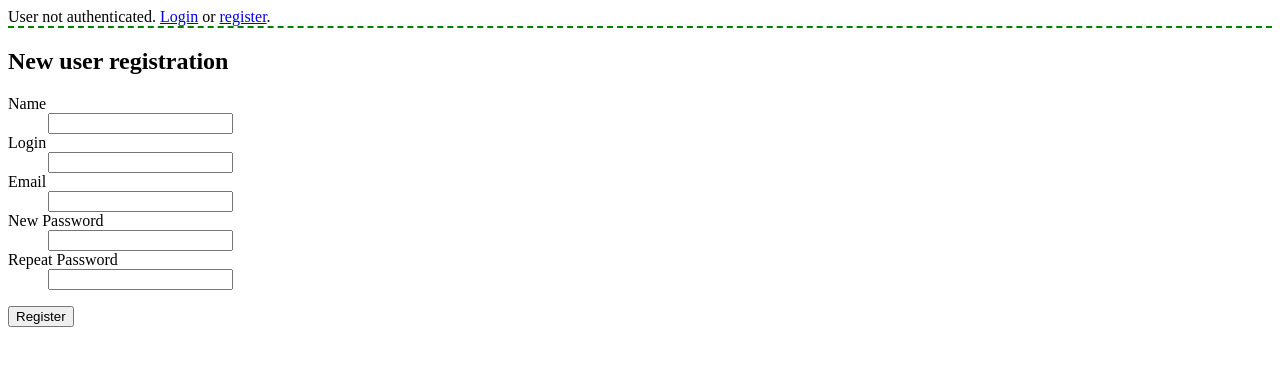
After one commit to lu-zero/plaid, a Flask app: template app/templates/register.html in a window 1280 px wide. The commit adds this page. Shown: the top 366 px of the page. Run offline with Flask 2, Linux system fonts and the light colour scheme; the template is opened without the code that fills it: values that come from a table or form of the project are taken from there, others are empty; parts of the project's set-up code (start-up, migrations or seed data) failed here and were passed over; some libraries are stand-ins or nearby versions.

Commit message:
views: Implemented registration

```diff
--- a/app/forms.py
+++ b/app/forms.py
@@ -24,7 +24,12 @@ class LoginForm(form.Form):
 class RegistrationForm(form.Form):
     login = fields.TextField(validators=[validators.required()])
     email = fields.TextField()
-    password = fields.PasswordField(validators=[validators.required()])
+    password = fields.PasswordField('New Password', [
+        validators.Required(),
+        validators.EqualTo('confirm', message='Passwords must match')
+    ])
+    confirm = fields.PasswordField('Repeat Password')
+    name = fields.TextField(validators=[validators.required()])
 
     def validate_login(self, field):
         if db.session.query(User).filter_by(login=self.login.data).count() > 0:
--- a/app/templates/base.html
+++ b/app/templates/base.html
@@ -8,7 +8,7 @@
 		{% if user!=None and user.is_authenticated() and not user.is_anonymous(): %}
 		Logged in as {{user.name}} - <a href="/logout">Logout</a>
 		{% else %}
-		User not authenticated. <a href="/login">Login</a>.
+		User not authenticated. <a href="/login">Login</a> or <a href="/register">register</a>.
 		{% endif %}
 		</div>
 		<div style="">
--- /dev/null
+++ b/app/templates/register.html
@@ -0,0 +1,15 @@
+{% extends "base.html" %}
+{% from "_formhelpers.html" import render_field %}
+{% block content %}
+<h2>New user registration</h2>
+<form method=post action="/register">
+	<dl>
+		{{ render_field(form.name) }}
+		{{ render_field(form.login) }}
+		{{ render_field(form.email) }}
+		{{ render_field(form.password) }}
+		{{ render_field(form.confirm) }}
+	</dl>
+	<p><input type=submit value=Register></p>
+</form>
+{% endblock %}
--- a/app/views.py
+++ b/app/views.py
@@ -135,11 +135,11 @@ def login_view():
         form=form)
 
 
-@app.route('/register/', methods=('GET', 'POST'))
+@app.route('/register', methods=('GET', 'POST'))
 def register_view():
     form = RegistrationForm(request.form)
     if helpers.validate_form_on_submit(form):
-        user = User()
+        user = User(form.login)
 
         form.populate_obj(user)
 
@@ -149,7 +149,7 @@ def register_view():
         login.login_user(user)
         return redirect(url_for('index'))
 
-    return render_template('login.html', form=form)
+    return render_template('register.html', form=form, user=login.current_user)
 
 
 @app.route('/logout/')
```
